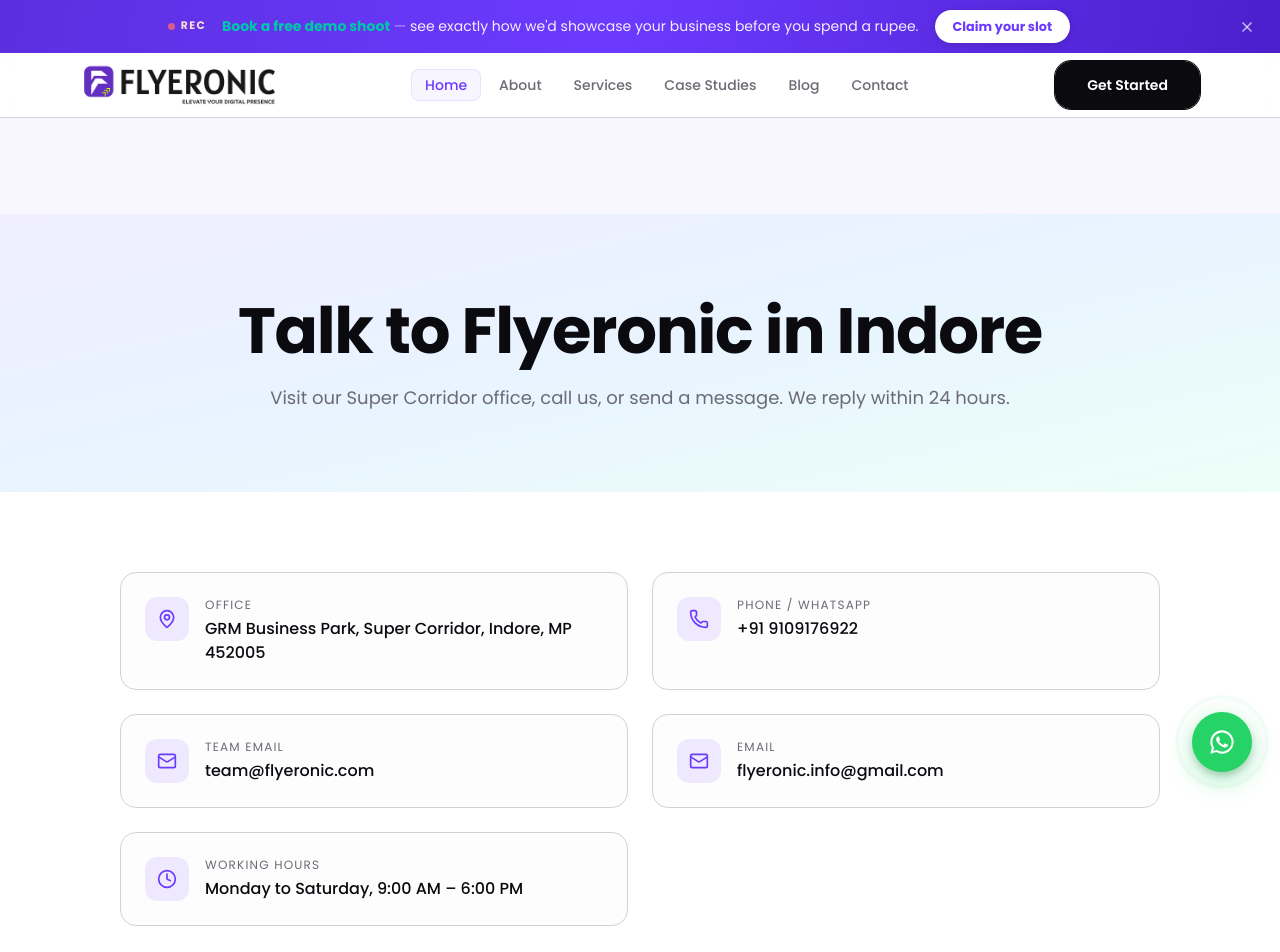
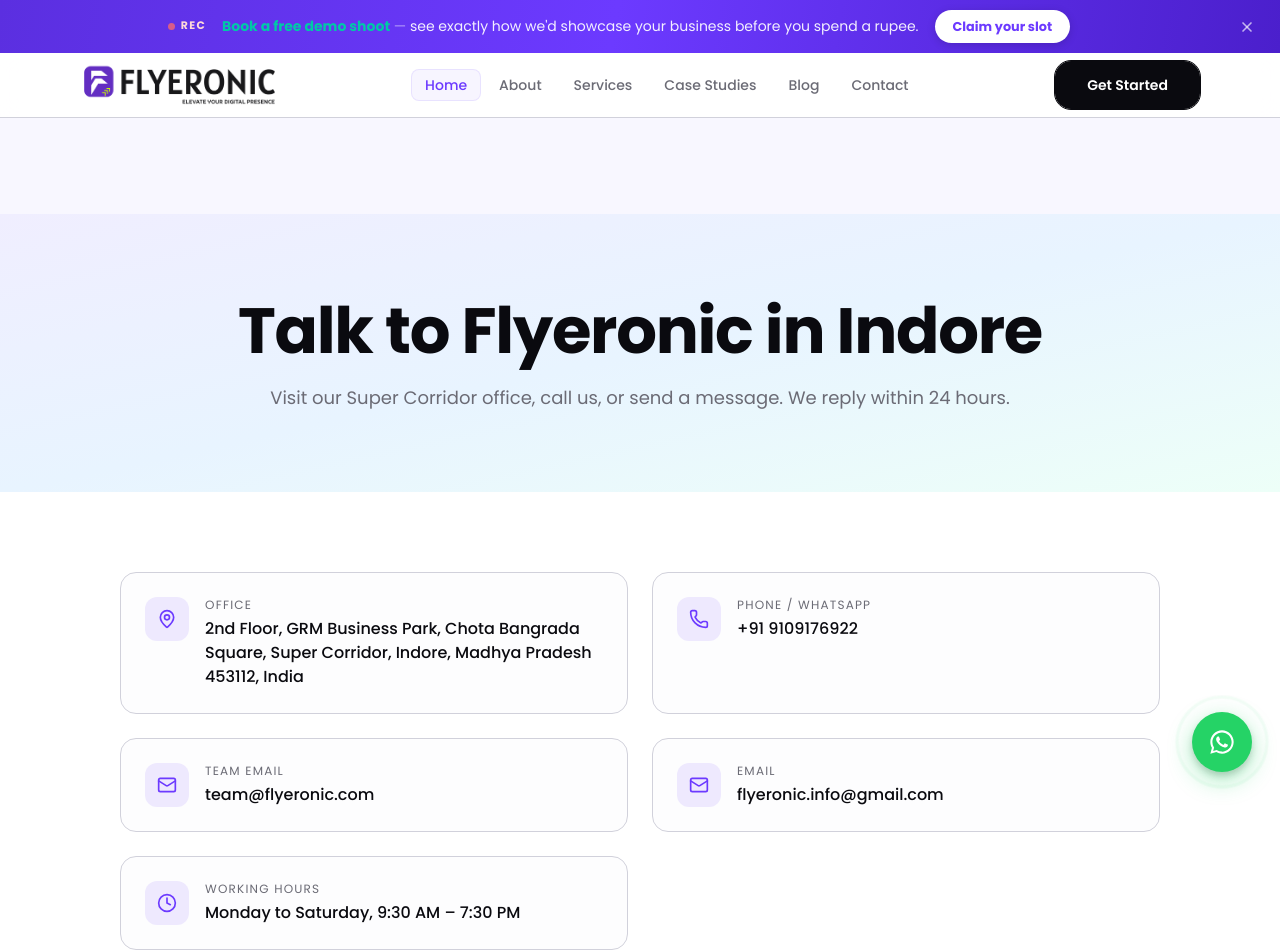
Before and after one commit to ashishsolanki25/Flyeronic.com, a Next.js app: page /contact in a window 1280 px wide. Shown: the top 952 px of the page. Built offline with nearby package versions, Linux system fonts and the light colour scheme.

Commit message:
Fix local SEO NAP and GBP consistency
Standardize Flyeronic address and PIN, align published business hours with GBP, and update map references and service-area schema.

```diff
--- a/app/contact/page.tsx
+++ b/app/contact/page.tsx
@@ -8,16 +8,16 @@
 export const metadata = pageMeta({
   title: "Contact Flyeronic | Digital Marketing Agency, Super Corridor Indore",
   description:
-    "Contact Flyeronic, a digital marketing agency at GRM Business Park, Super Corridor, Indore. Call, WhatsApp, email, or book a free 30-minute strategy call.",
+    "Contact Flyeronic, a digital marketing agency at GRM Business Park, Chota Bangrada Square, Super Corridor, Indore. Call, WhatsApp, email, or book a free 30-minute strategy call.",
   path: "/contact",
 });
 
 const details = [
-  { icon: MapPin, label: "Office", value: "GRM Business Park, Super Corridor, Indore, MP 452005", href: "https://www.google.com/maps?cid=13151350818409658901" },
+  { icon: MapPin, label: "Office", value: "2nd Floor, GRM Business Park, Chota Bangrada Square, Super Corridor, Indore, Madhya Pradesh 453112, India", href: "https://www.google.com/maps?cid=13165389657053084181" },
   { icon: Phone, label: "Phone / WhatsApp", value: "+91 9109176922", href: "tel:+919109176922" },
   { icon: Mail, label: "Team email", value: "team@flyeronic.com", href: "mailto:team@flyeronic.com" },
   { icon: Mail, label: "Email", value: "flyeronic.info@gmail.com", href: "mailto:flyeronic.info@gmail.com" },
-  { icon: Clock, label: "Working hours", value: "Monday to Saturday, 9:00 AM – 6:00 PM" },
+  { icon: Clock, label: "Working hours", value: "Monday to Saturday, 9:30 AM – 7:30 PM" },
 ];
 
 export default function ContactPage() {
@@ -67,7 +67,7 @@
             <div className="rounded-2xl overflow-hidden border border-border min-h-[320px]">
               <iframe
                 title="Flyeronic office on Google Maps"
-                src="https://www.google.com/maps?cid=13151350818409658901&output=embed"
+                src="https://www.google.com/maps?cid=13165389657053084181&output=embed"
                 className="w-full h-full min-h-[320px] border-0"
                 loading="lazy"
                 referrerPolicy="no-referrer-when-downgrade"
--- a/app/layout.tsx
+++ b/app/layout.tsx
@@ -79,7 +79,7 @@
   "description": "Digital marketing agency in Indore offering SEO, Google Ads, Meta Ads, social media marketing, website development, and marketing automation.",
   "logo": "https://www.flyeronic.com/flyeronic-logo.svg",
   "email": ["team@flyeronic.com", "flyeronic.info@gmail.com"],
-  "hasMap": "https://www.google.com/maps?cid=13151350818409658901",
+  "hasMap": "https://www.google.com/maps?cid=13165389657053084181",
   "sameAs": [
     "https://www.instagram.com/flyeronic.co",
     "https://www.facebook.com/share/1MHTPVcQkZ/",
@@ -92,10 +92,10 @@
   "priceRange": "$$",
   "address": {
     "@type": "PostalAddress",
-    "streetAddress": "GRM Business Park, Super Corridor",
+    "streetAddress": "2nd Floor, GRM Business Park, Chota Bangrada Square, Super Corridor",
     "addressLocality": "Indore",
-    "addressRegion": "MP",
-    "postalCode": "452005",
+    "addressRegion": "Madhya Pradesh",
+    "postalCode": "453112",
     "addressCountry": "IN"
   },
   "geo": {
@@ -109,6 +109,10 @@
     { "@type": "AdministrativeArea", "name": "Dewas" },
     { "@type": "AdministrativeArea", "name": "Super Corridor" },
     { "@type": "AdministrativeArea", "name": "Vijay Nagar" },
+    { "@type": "AdministrativeArea", "name": "Palasia" },
+    { "@type": "AdministrativeArea", "name": "Bhawarkua" },
+    { "@type": "AdministrativeArea", "name": "Rajwada" },
+    { "@type": "AdministrativeArea", "name": "Bhopal" },
     { "@type": "AdministrativeArea", "name": "AB Road" }
   ],
   "openingHoursSpecification": {
@@ -121,8 +125,8 @@
       "Friday",
       "Saturday"
     ],
-    "opens": "09:00",
-    "closes": "18:00"
+    "opens": "09:30",
+    "closes": "19:30"
   }
 };
 
--- a/components/sections/footer.tsx
+++ b/components/sections/footer.tsx
@@ -66,7 +66,7 @@
 ];
 
 const contact = [
-  { icon: MapPin, text: "GRM Business Park, Super Corridor, Indore, MP", href: "https://www.google.com/maps?cid=13151350818409658901" },
+  { icon: MapPin, text: "2nd Floor, GRM Business Park, Chota Bangrada Square, Super Corridor, Indore, Madhya Pradesh 453112, India", href: "https://www.google.com/maps?cid=13165389657053084181" },
   { icon: Mail,   text: "team@flyeronic.com",        href: "mailto:team@flyeronic.com" },
   { icon: Mail,   text: "flyeronic.info@gmail.com",  href: "mailto:flyeronic.info@gmail.com" },
   { icon: Phone,  text: "+91 9109176922",             href: "tel:+919109176922" },
--- a/components/sections/local-faq-locations.tsx
+++ b/components/sections/local-faq-locations.tsx
@@ -172,7 +172,7 @@
               <div className="pt-5 border-t border-border/60 flex flex-col gap-2">
                 <p className="text-xs font-semibold text-foreground uppercase tracking-widest">Head Office</p>
                 <p className="text-xs text-muted-foreground leading-relaxed">
-                  GRM Business Park, Super Corridor, Indore, MP - 452005
+                  2nd Floor, GRM Business Park, Chota Bangrada Square, Super Corridor, Indore, Madhya Pradesh 453112, India
                 </p>
                 <p className="text-xs text-muted-foreground">
                   Phone:{" "}
```
